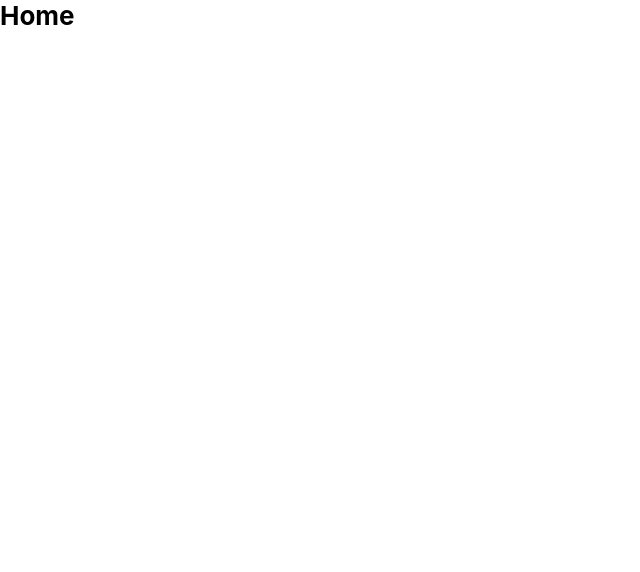
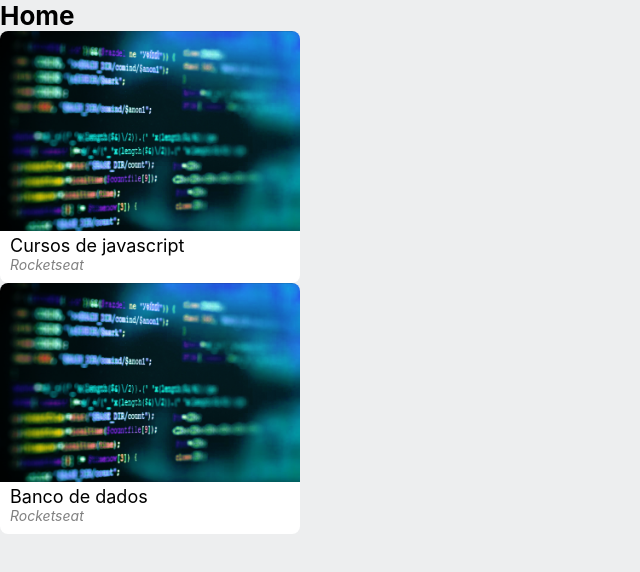
Before and after one commit to carloshrf/prometheus-ccr, a React (Create React App) app: page / in a window 1280 px wide. Shown: the top 572 px of the page, without its empty margins (0-640 px from the left). Built offline with nearby package versions, Linux system fonts and the light colour scheme.

Commit message:
iniciando criação do componente 'curso'

```diff
--- /dev/null
+++ b/src/components/CourseItem/index.js
@@ -0,0 +1,20 @@
+import React from 'react';
+
+import courseImg from '../../assets/images/sample.png';
+
+import { Container, Details } from './styles';
+
+const Course = ({ name, platform, url }) => {
+
+  return (
+    <Container>
+      <img src={courseImg} alt={name}/>
+      <Details>
+        <span>{name}</span>
+        <p>{platform}</p>
+      </Details>
+    </Container>
+  );
+}
+
+export default Course;
--- /dev/null
+++ b/src/components/CourseItem/styles.js
@@ -0,0 +1,27 @@
+import styled from 'styled-components';
+
+export const Container = styled.div`
+  max-width: 300px;
+  cursor: pointer;
+  border-radius: 8px;
+  overflow: hidden;
+  background-color: #FFF;
+
+  & > img {
+    width: 100%;
+  }
+`;
+
+export const Details = styled.div`
+  padding: 0 10px 10px 10px;
+
+  span {
+    font-size: 18px;
+  }
+
+  p {
+    font-size: 14px;
+    color: gray;
+    font-style: italic;
+  }
+`;
--- a/src/pages/Home/index.js
+++ b/src/pages/Home/index.js
@@ -1,10 +1,20 @@
 import React from 'react';
 import { Container } from './styles';
+
+import CourseItem from '../../components/CourseItem';
 
 const Home = () => {
   return (
     <Container>
       <h1>Home</h1>
+      <CourseItem
+        name="Cursos de javascript"
+        platform="Rocketseat"
+      />
+      <CourseItem
+        name="Banco de dados "
+        platform="Rocketseat"
+      />
     </Container>
   )
 }
--- a/src/pages/Home/styles.js
+++ b/src/pages/Home/styles.js
@@ -3,4 +3,5 @@ import styled from 'styled-components';
 export const Container = styled.div`
   width: 100vw;
   height: 100vh;
+  background-color: #edeeef;
 `;
```
Also changed, not shown: src/assets/images/sample.png (added), 1 other file (tests, documents, lock files or other folders).
